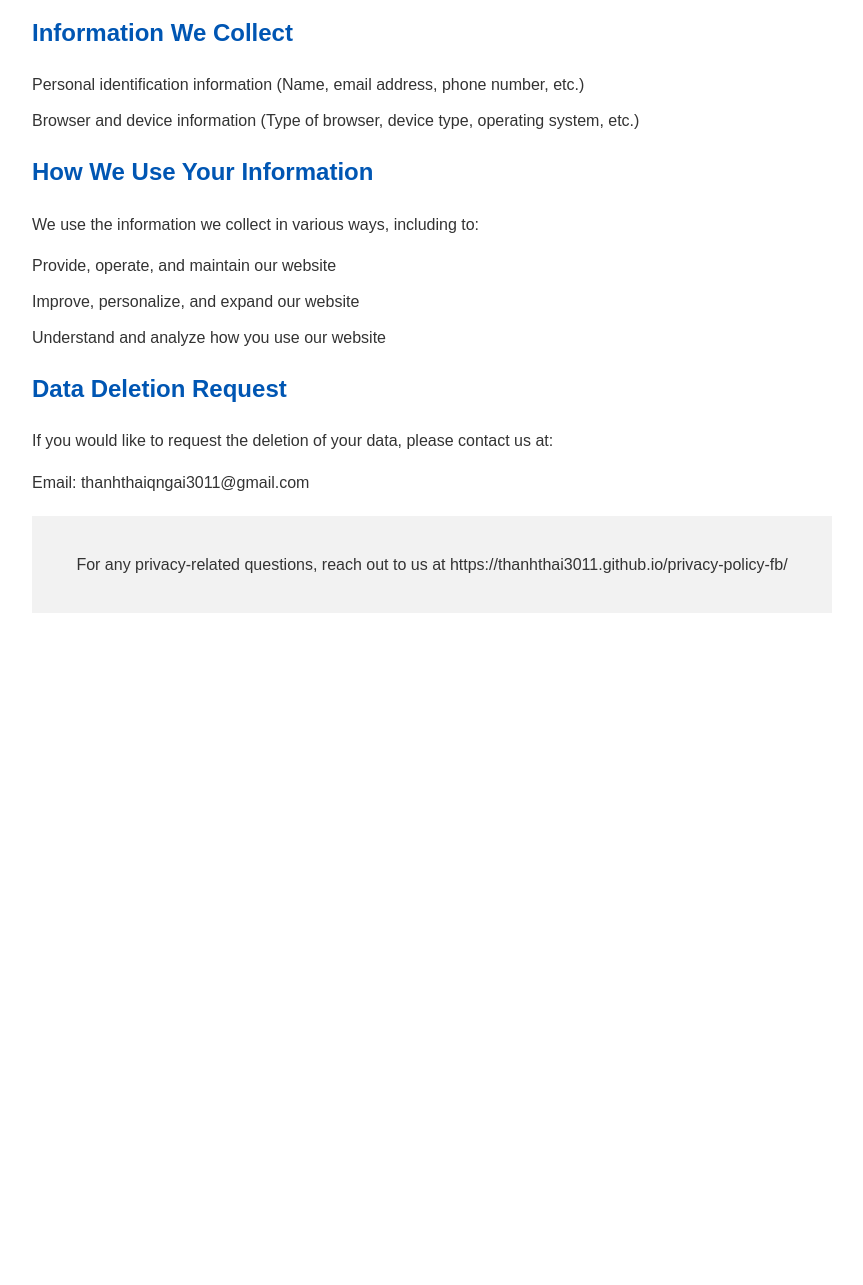
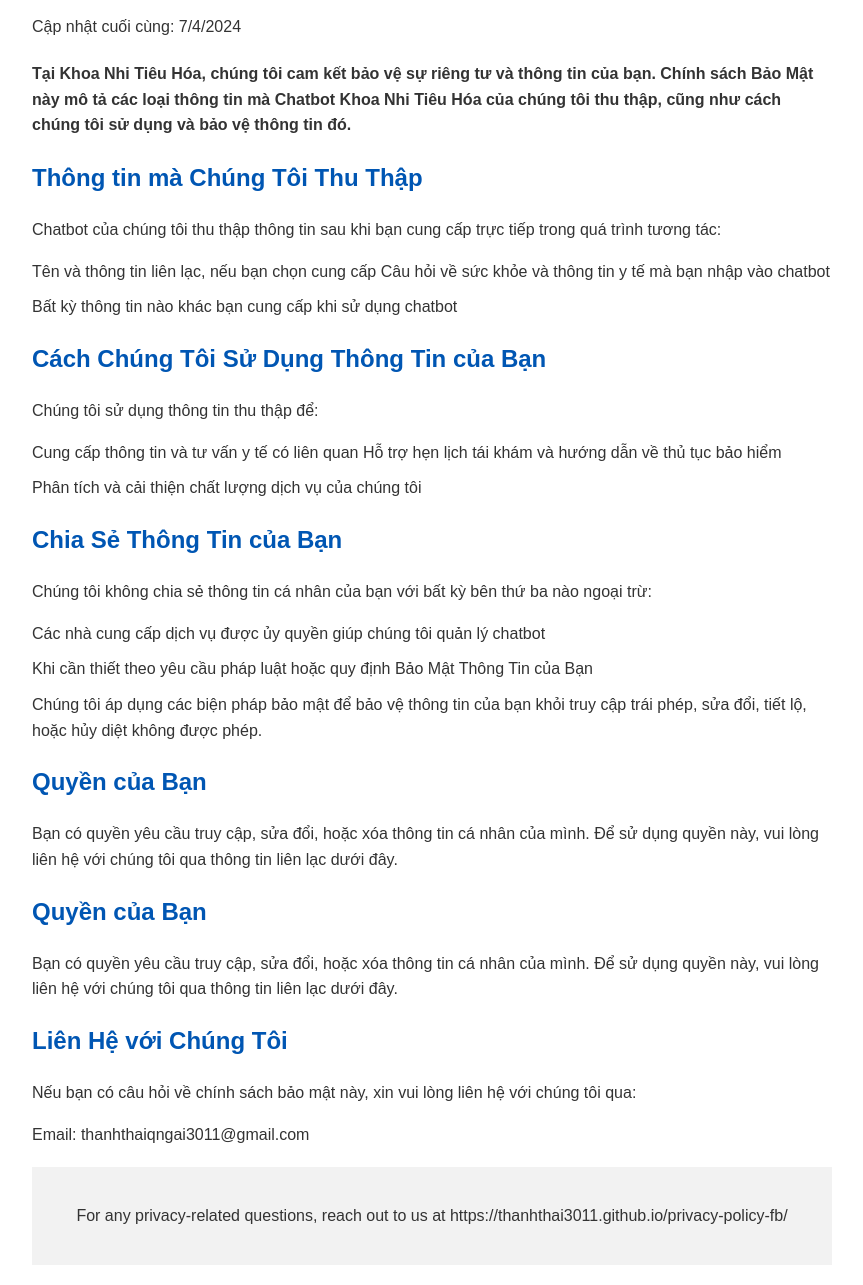
Before and after one commit to thanhthai3011/privacy-policy-fb, a plain HTML site: page index.html in a window 1280 px wide. Shown: the part 100-1385 px from the top of the page, without its empty margins (208-1071 px from the left). Before the commit the page ends 800 px from the top, so only its background shows below. Drawn offline with Linux system fonts and the light colour scheme.

Commit message:
Update index.html

```diff
--- a/index.html
+++ b/index.html
@@ -1,8 +1,8 @@
 <!DOCTYPE html>
 <html lang="en">
   <head>
-    <meta charset="UTF-8">
-    <meta name="viewport" content="width=device-width, initial-scale=1.0">
+    <meta charset="UTF-8" />
+    <meta name="viewport" content="width=device-width, initial-scale=1.0" />
     <title>Privacy Policy</title>
     <style>
       body {
@@ -17,7 +17,8 @@
         margin: auto;
         padding: 20px;
       }
-        h1, h2 {
+      h1,
+      h2 {
         color: #0056b3;
       }
       ul {
@@ -38,37 +39,98 @@
   <body>
     <div class="container">
       <header>
-            <h1>Privacy Policy for Our App</h1>
+        <h1>Chính sách Bảo Mật Chatbot Khoa Nhi Tiêu Hóa</h1>
+        <p>Cập nhật cuối cùng: 7/4/2024</p>
       </header>
       <main>
         <section>
-                <h2>Information We Collect</h2>
+          <h4>
+            Tại Khoa Nhi Tiêu Hóa, chúng tôi cam kết bảo vệ sự riêng tư và thông
+            tin của bạn. Chính sách Bảo Mật này mô tả các loại thông tin mà
+            Chatbot Khoa Nhi Tiêu Hóa của chúng tôi thu thập, cũng như cách
+            chúng tôi sử dụng và bảo vệ thông tin đó.
+          </h4>
+        </section>
+        <section>
+          <h2>Thông tin mà Chúng Tôi Thu Thập</h2>
+          <p>
+            Chatbot của chúng tôi thu thập thông tin sau khi bạn cung cấp trực
+            tiếp trong quá trình tương tác:
+          </p>
           <ul>
-                    <li>Personal identification information (Name, email address, phone number, etc.)</li>
-                    <li>Browser and device information (Type of browser, device type, operating system, etc.)</li>
+            <li>
+              Tên và thông tin liên lạc, nếu bạn chọn cung cấp Câu hỏi về sức
+              khỏe và thông tin y tế mà bạn nhập vào chatbot
+            </li>
+            <li>Bất kỳ thông tin nào khác bạn cung cấp khi sử dụng chatbot</li>
             <!-- Add more items as necessary -->
           </ul>
         </section>
         <section>
-                <h2>How We Use Your Information</h2>
-                <p>We use the information we collect in various ways, including to:</p>
+          <h2>Cách Chúng Tôi Sử Dụng Thông Tin của Bạn</h2>
+          <p>Chúng tôi sử dụng thông tin thu thập để:</p>
           <ul>
-                    <li>Provide, operate, and maintain our website</li>
-                    <li>Improve, personalize, and expand our website</li>
-                    <li>Understand and analyze how you use our website</li>
-                    <!-- Add more items as necessary -->
+            <li>
+              Cung cấp thông tin và tư vấn y tế có liên quan Hỗ trợ hẹn lịch tái
+              khám và hướng dẫn về thủ tục bảo hiểm
+            </li>
+            <li>Phân tích và cải thiện chất lượng dịch vụ của chúng tôi</li>
           </ul>
         </section>
         <section>
-                <h2>Data Deletion Request</h2>
-                <p>If you would like to request the deletion of your data, please contact us at:</p>
+          <h2>Chia Sẻ Thông Tin của Bạn</h2>
+          <p>
+            Chúng tôi không chia sẻ thông tin cá nhân của bạn với bất kỳ bên thứ
+            ba nào ngoại trừ:
+          </p>
+          <ul>
+            <li>
+              Các nhà cung cấp dịch vụ được ủy quyền giúp chúng tôi quản lý
+              chatbot
+            </li>
+            <li>
+              Khi cần thiết theo yêu cầu pháp luật hoặc quy định Bảo Mật Thông
+              Tin của Bạn
+            </li>
+            <li>
+              Chúng tôi áp dụng các biện pháp bảo mật để bảo vệ thông tin của
+              bạn khỏi truy cập trái phép, sửa đổi, tiết lộ, hoặc hủy diệt không
+              được phép.
+            </li>
+          </ul>
+        </section>
+        <section>
+          <h2>Quyền của Bạn</h2>
+          <p>
+            Bạn có quyền yêu cầu truy cập, sửa đổi, hoặc xóa thông tin cá nhân
+            của mình. Để sử dụng quyền này, vui lòng liên hệ với chúng tôi qua
+            thông tin liên lạc dưới đây.
+          </p>
+        </section>
+        <section>
+          <h2>Quyền của Bạn</h2>
+          <p>
+            Bạn có quyền yêu cầu truy cập, sửa đổi, hoặc xóa thông tin cá nhân
+            của mình. Để sử dụng quyền này, vui lòng liên hệ với chúng tôi qua
+            thông tin liên lạc dưới đây.
+          </p>
+        </section>
+        <section>
+          <h2>Liên Hệ với Chúng Tôi</h2>
+          <p>
+            Nếu bạn có câu hỏi về chính sách bảo mật này, xin vui lòng liên hệ
+            với chúng tôi qua:
+          </p>
           <p>Email: thanhthaiqngai3011@gmail.com</p>
           <!-- Add more contact options if available -->
         </section>
         <!-- Add more sections as necessary -->
       </main>
       <footer>
-            <p>For any privacy-related questions, reach out to us at https://thanhthai3011.github.io/privacy-policy-fb/</p>
+        <p>
+          For any privacy-related questions, reach out to us at
+          https://thanhthai3011.github.io/privacy-policy-fb/
+        </p>
       </footer>
     </div>
   </body>
```
Lines whose indentation alone changed are shown as unchanged.
